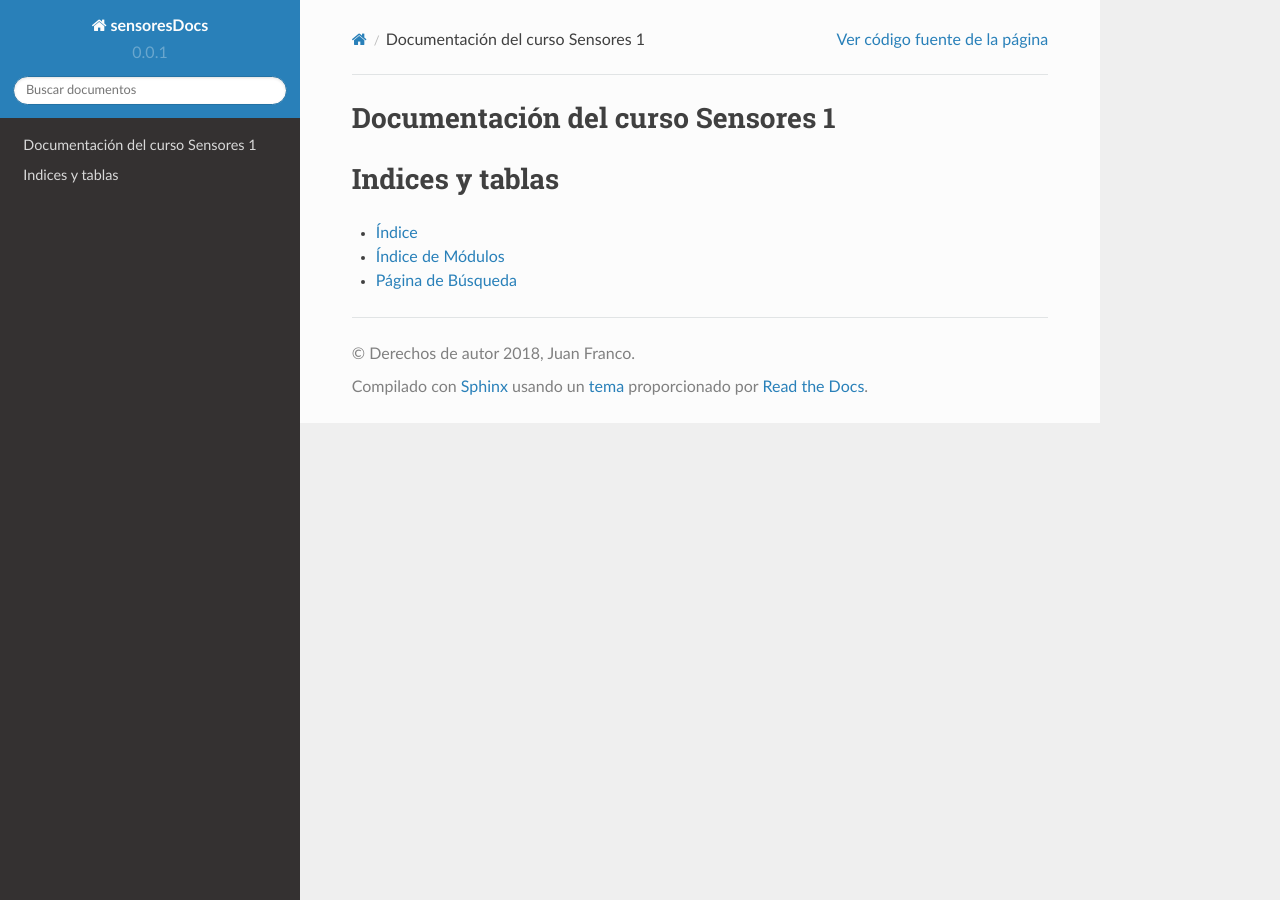
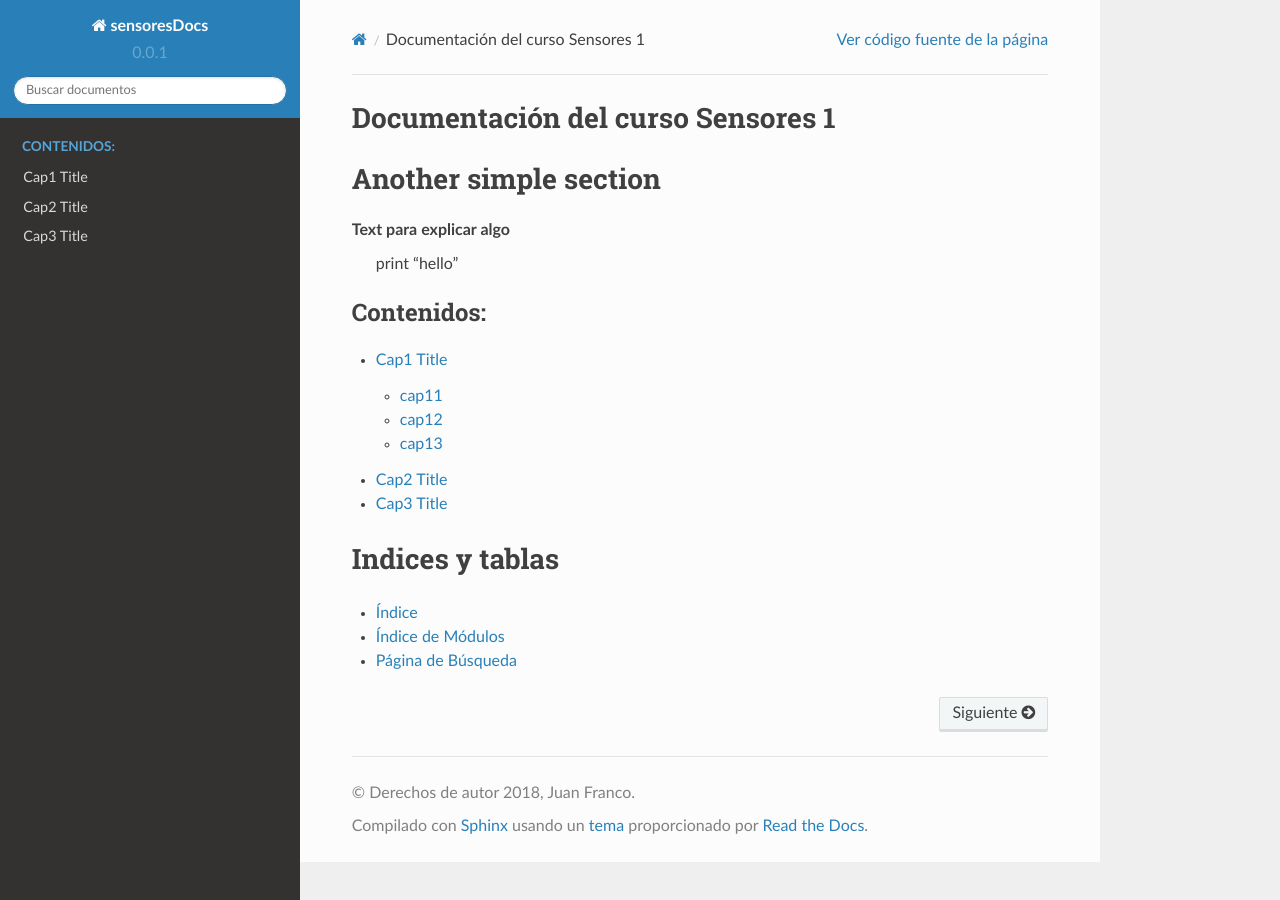
Before and after one commit to juanferfranco/sensores1, a Sphinx documentation site: the page built from docs/index.rst, in a window 1280 px wide. Built offline with Sphinx 7.4.7 and the Read the Docs theme 2.0.0, drawn with Linux system fonts in a browser that asks for light colours.

Commit message:
add some code

```diff
--- /dev/null
+++ b/docs/cap2.rst
@@ -0,0 +1,2 @@
+Cap2 Title
+===========
--- /dev/null
+++ b/docs/cap3.rst
@@ -0,0 +1,2 @@
+Cap3 Title
+===========
--- a/docs/index.rst
+++ b/docs/index.rst
@@ -1,9 +1,21 @@
 Documentación del curso Sensores 1
 ========================================
 
+
+Another simple section
+==========================
+Text para explicar algo
+    print 'hello'
+
+
 .. toctree::
-   :maxdepth: 2
-   :caption: Contents:
+   :maxdepth: 20
+   :caption: Contenidos:
+
+   cap1
+   cap2
+   cap3
+
 
 
 
```
Also changed, not shown: docs/cap1.rst (added, +39 -0 lines), 9 other files.
